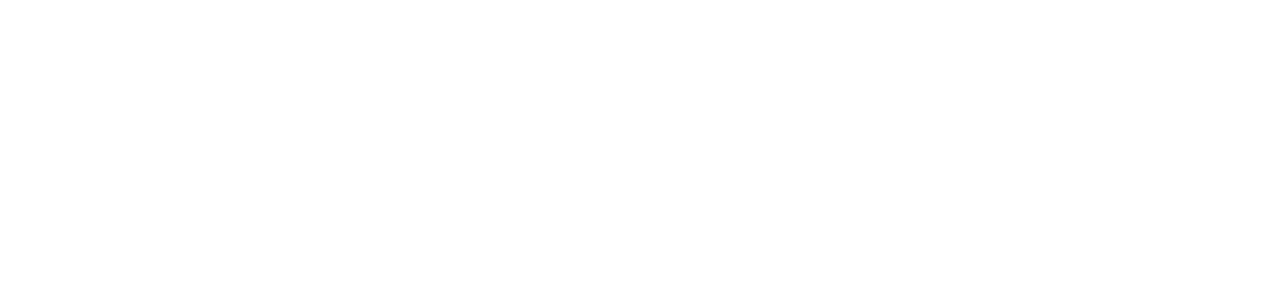
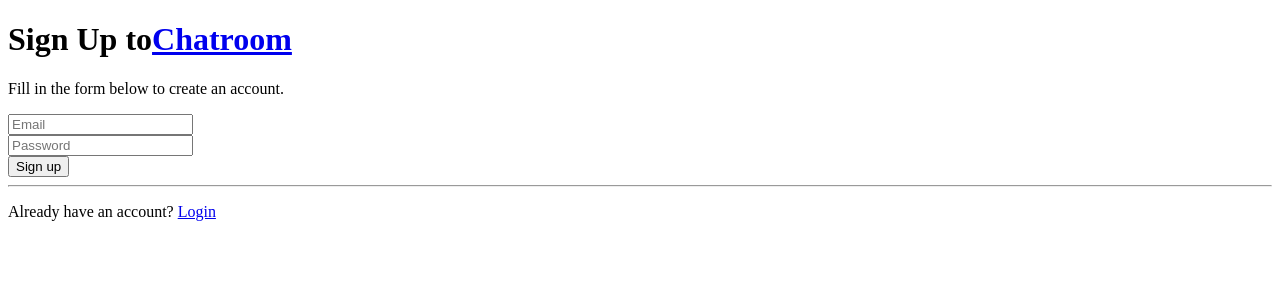
Before and after one commit to chideraao/chatroom, a React (Create React App) app: page /signup in a window 1280 px wide. Shown: the top 300 px of the page. Built offline with nearby package versions, Linux system fonts and the light colour scheme; no server answers.

Commit message:
setting up auth and login\

```diff
--- a/package.json
+++ b/package.json
@@ -6,6 +6,7 @@
     "@testing-library/jest-dom": "^5.12.0",
     "@testing-library/react": "^11.2.7",
     "@testing-library/user-event": "^12.8.3",
+    "firebase": "^8.6.3",
     "react": "^17.0.2",
     "react-dom": "^17.0.2",
     "react-router-dom": "^5.2.0",
--- a/src/App.js
+++ b/src/App.js
@@ -1,7 +1,80 @@
+import { useEffect, useState } from "react";
+import { BrowserRouter as Router, Redirect, Route } from "react-router-dom";
+import Chat from "./pages/Chat.jsx";
+import Home from "./pages/Home.jsx";
+import Login from "./pages/Login.jsx";
+import Signup from "./pages/Signup.jsx";
 import { auth } from "./services/firebase.js";
 
+function PrivateRoute({ component: Component, authenticated, ...rest }) {
+	console.log();
+	return (
+		<Route
+			{...rest}
+			render={(props) =>
+				authenticated === true ? (
+					<Component {...props} />
+				) : (
+					<Redirect
+						to={{ pathname: "/login", state: { from: props.location } }}
+					/>
+				)
+			}
+		/>
+	);
+}
+
+function PublicRoute({ component: Component, authenticated, ...rest }) {
+	return (
+		<Route
+			{...rest}
+			render={(props) =>
+				authenticated === false ? (
+					<Component {...props} />
+				) : (
+					<Redirect to="/chat" />
+				)
+			}
+		/>
+	);
+}
+
 function App() {
-	return <div className="App"></div>;
+	const [authenticated, setAuthenticated] = useState(false);
+
+	useEffect(() => {
+		auth.onAuthStateChanged((user) => {
+			if (user) {
+				setAuthenticated(true);
+			} else {
+				setAuthenticated(false);
+			}
+		});
+		return () => {};
+	}, []);
+
+	return (
+		<div className="App">
+			<Router>
+				<Route path="/home" component={Home} exact />
+				<PrivateRoute
+					path="/chat"
+					component={Chat}
+					authenticated={authenticated}
+				/>
+				<PublicRoute
+					path="/login"
+					component={Login}
+					authenticated={authenticated}
+				/>
+				<PublicRoute
+					path="/signup"
+					component={Signup}
+					authenticated={authenticated}
+				/>
+			</Router>
+		</div>
+	);
 }
 
 export default App;
--- a/src/pages/Signup.jsx
+++ b/src/pages/Signup.jsx
@@ -1,7 +1,57 @@
-import React from "react";
+import React, { useState } from "react";
+import { Link } from "react-router-dom";
 
 function Signup() {
-	return <div></div>;
+	const [user, setUser] = useState({ email: "", password: "" });
+	const [error, setError] = useState("");
+
+	const handleSubmit = (e) => {
+		e.preventDefault();
+	};
+
+	const handleChange = (e) => {
+		const target = e.target;
+		const value = target.value;
+		const name = target.name;
+		setUser((prevState) => ({ ...prevState, [name]: value }));
+	};
+
+	return (
+		<div>
+			<form onSubmit={handleSubmit}>
+				<h1>
+					Sign Up to
+					<Link to="/">Chatroom</Link>
+				</h1>
+				<p>Fill in the form below to create an account.</p>
+				<div>
+					<input
+						placeholder="Email"
+						name="email"
+						type="email"
+						onChange={handleChange}
+						value={user.email}
+					></input>
+				</div>
+				<div>
+					<input
+						placeholder="Password"
+						name="password"
+						onChange={handleChange}
+						value={user.password}
+						type="password"
+					></input>
+				</div>
+				<div>
+					{error ? <p>{error}</p> : null}
+					<button type="submit">Sign up</button>
+				</div>
+				<hr></hr>
+				<p>
+					Already have an account? <Link to="/login">Login</Link>
+				</p>
+			</form>
+		</div>
+	);
 }
-
 export default Signup;
--- a/src/services/firebase.js
+++ b/src/services/firebase.js
@@ -13,5 +13,5 @@ const firebaseConfig = {
 firebase.initializeApp(firebaseConfig);
 firebase.analytics();
 
-const auth = firebase.auth();
-const db = firebase.database();
+export const auth = firebase.auth();
+export const db = firebase.database();
```
Also changed, not shown: src/helpers/auth.js (+9 -0 lines), 2 other files (tests, documents, lock files or other folders).
